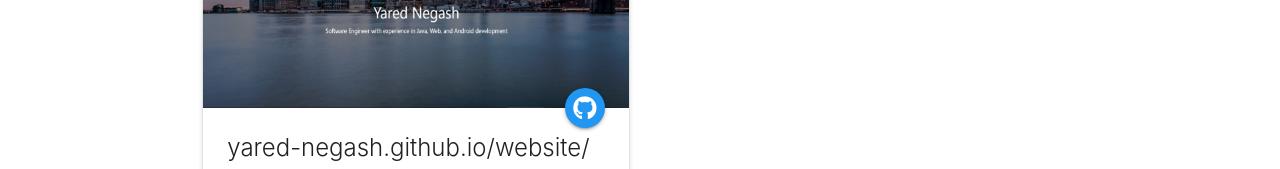
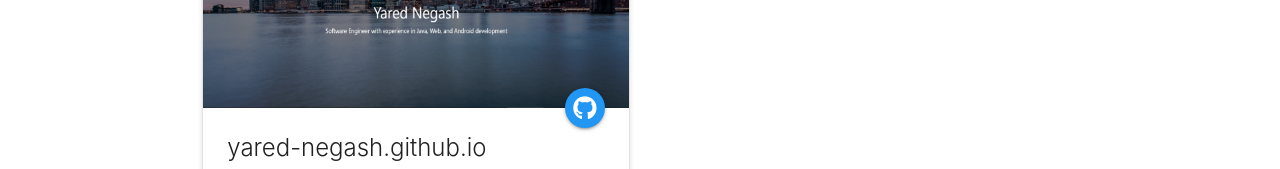
Before and after one commit to azaneg/yared-negash.github.io, a plain HTML site: page index.html in a window 1280 px wide. Shown: the part 2880-3049 px from the top of the page. Drawn offline with nearby package versions, Linux system fonts and the light colour scheme.

Commit message:
updated links for website

```diff
--- a/index.html
+++ b/index.html
@@ -191,10 +191,10 @@
           <div class="card-image">
             <img src="img\personalWebsite.png" class="projectImage responsive-img materialboxed">
             <a class="btn-floating halfway-fab waves-effect waves-light blue"
-              href="https://github.com/Yared-Negash/website"><i class="fab fa-github"></i></a>
+              href="https://github.com/Yared-Negash/yared-negash.github.io"><i class="fab fa-github"></i></a>
           </div>
           <div class="card-content">
-            <span class="card-title">yared-negash.github.io/website/</span>
+            <span class="card-title">yared-negash.github.io</span>
             <p>This is Meta.<br> Online showcase of the skills, projects, and experience I've accumulated. Built using
               HTML, jQuery, and a CSS framework called Materialize (based on Google's Material Design).</p>
           </div>
```
Also changed, not shown: 1 other file.
